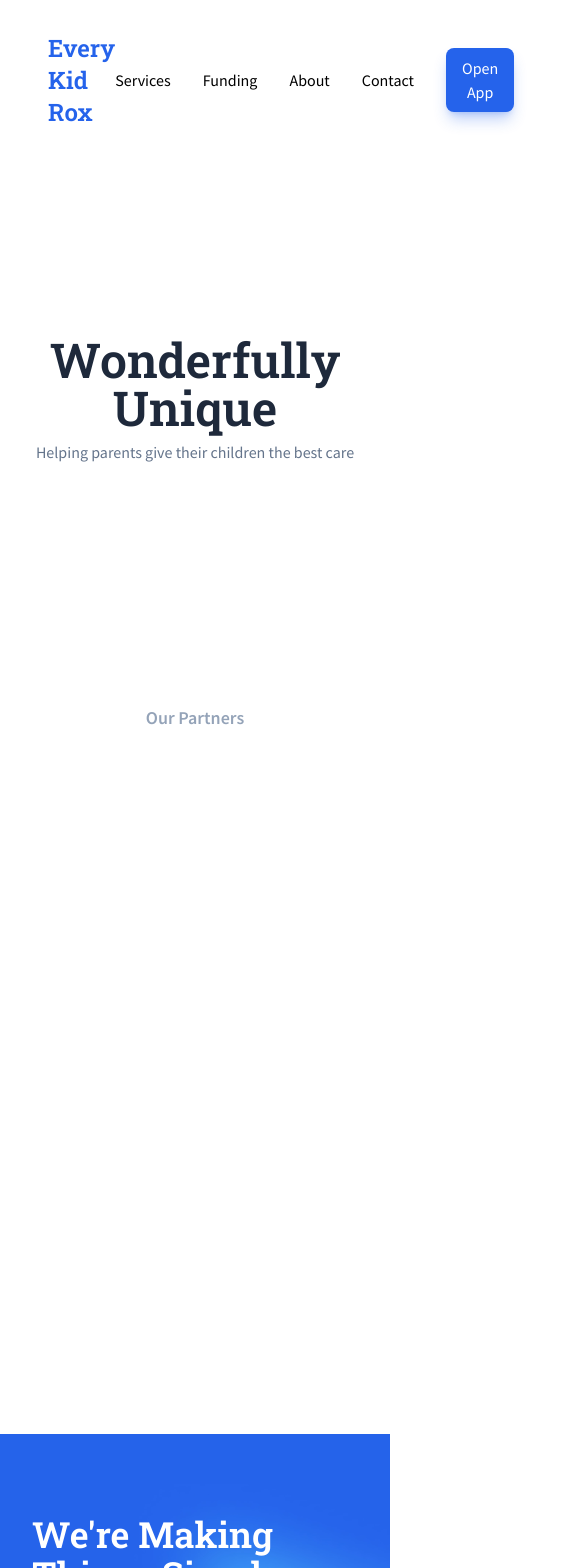
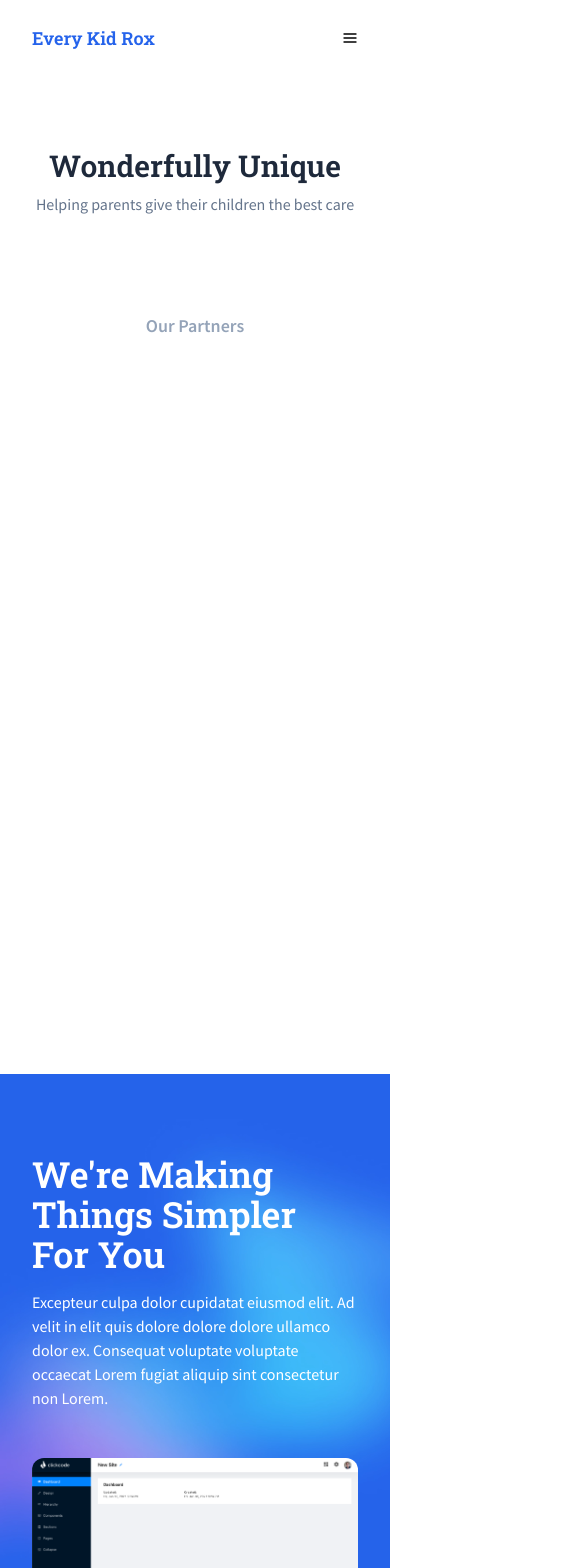
Before and after one commit to nicholasolsen101/everykidrox, a Next.js app: page / in a window 390 px wide. Shown: the top 1568 px of the page, 585 px wide, since content can reach past the window. Built offline with nearby package versions, Linux system fonts and the light colour scheme.

Commit message:
update mobile

```diff
--- a/components/Container.js
+++ b/components/Container.js
@@ -2,7 +2,7 @@ import React from "react";
 
 const Container = ({ children, className }) => {
   return (
-    <div className={`max-w-6xl mx-auto px-8 py-20 ${className}`}>
+    <div className={`max-w-6xl mx-auto px-8 md:py-20 py-8 ${className}`}>
       {children}
     </div>
   )
--- a/components/Header.js
+++ b/components/Header.js
@@ -1,13 +1,13 @@
 import Container from "./Container";
-import Image from 'next/image'
+import { FiMenu } from 'react-icons/fi';
 import Link from "next/link";
 import React from "react";
 
 const Header = (props) => {
   return (
     <Container className="z-30 pt-0">
-      <div className="max-w-6xl mx-auto mt-8 flex justify-between items-center">
-        <div className="flex space-x-4">
+      <div className="max-w-6xl mx-auto mt-6 md:mt-8 flex justify-between items-center">
+        <div className="flex md:space-x-4">
           <div className="relative flex items-center">
             {/* <Image
               className="w-20 !relative"
@@ -15,9 +15,12 @@ const Header = (props) => {
               layout="fill"
             /> */}
           </div>
-          <h1 className="text-2xl font-serif font-semibold ml-2 text-blue-600">Every Kid Rox</h1>
+          <h1 className="text-lg md:text-2xl font-serif font-semibold md:ml-2 text-blue-600">Every Kid Rox</h1>
         </div>
-        <div>
+        <div className="md:hidden block">
+          <FiMenu />
+        </div>
+        <div className="md:block hidden">
           <ul className="flex space-x-8 items-center">
             <li>
               <Link href="about">Services</Link>
--- a/components/Info.js
+++ b/components/Info.js
@@ -3,14 +3,14 @@ import React from "react";
 
 const Info = (props) => {
   return (
-    <div className="bg-[url('/images/bg-blur.jpg')] bg-center bg-cover pt-0 md:pt-28">
+    <div className="bg-[url('/images/bg-blur.jpg')] bg-center bg-cover md:pt-28 pt-12">
       <Container className="pb-0">
         <div className="flex gap-12 md:flex-row flex-col">
           <div className="max-w-lg text-white basis-1/3">
             <h2 className="capitalize mb-4">We're making things simpler for you</h2>
             <p className="text-white">Excepteur culpa dolor cupidatat eiusmod elit. Ad velit in elit quis dolore dolore dolore ullamco dolor ex. Consequat voluptate voluptate occaecat Lorem fugiat aliquip sint consectetur non Lorem.</p>
           </div>
-          <div className="max-w-3xl basis-2/3 flex-1 overflow-hidden rounded-t-xl -mr-28">
+          <div className="max-w-3xl basis-2/3 flex-1 overflow-hidden rounded-t-xl md:-mr-28">
             <img src="./images/app-example.png" className="w-full" />
           </div>
         </div>
--- a/components/Partners.js
+++ b/components/Partners.js
@@ -3,7 +3,7 @@ import Slider from "react-slick";
 
 const Partners = (props) => {
   return (
-    <div className="my-8">
+    <div className="md:my-8">
       <div className="text-center">
         <h2 className="text-lg mb-4 text-slate-400 font-sans">Our Partners</h2>
       </div>
--- a/pages/index.js
+++ b/pages/index.js
@@ -18,7 +18,7 @@ export default function Home () {
       <Header />
       <Container>
         <div className="relative">
-          <div className="text-center z-20 text-slate-800 md:my-8 my-12">
+          <div className="text-center z-20 text-slate-800 md:my-12 my-8">
             <h1 className="mb-2">Wonderfully Unique</h1>
             <p>Helping parents give their children the best care</p>
           </div>
--- a/styles/globals.css
+++ b/styles/globals.css
@@ -15,7 +15,7 @@ h1, h2, h3, h4, h5, h6 {
 }
 
 h1 {
-  @apply text-5xl;
+  @apply md:text-5xl text-3xl;
 }
 
 h2 {
@@ -37,7 +37,7 @@ p {
 
 
 .slick-list {
-    @apply mx-6;
+    @apply md:mx-6;
 }
 
 .slick-slide {
```
